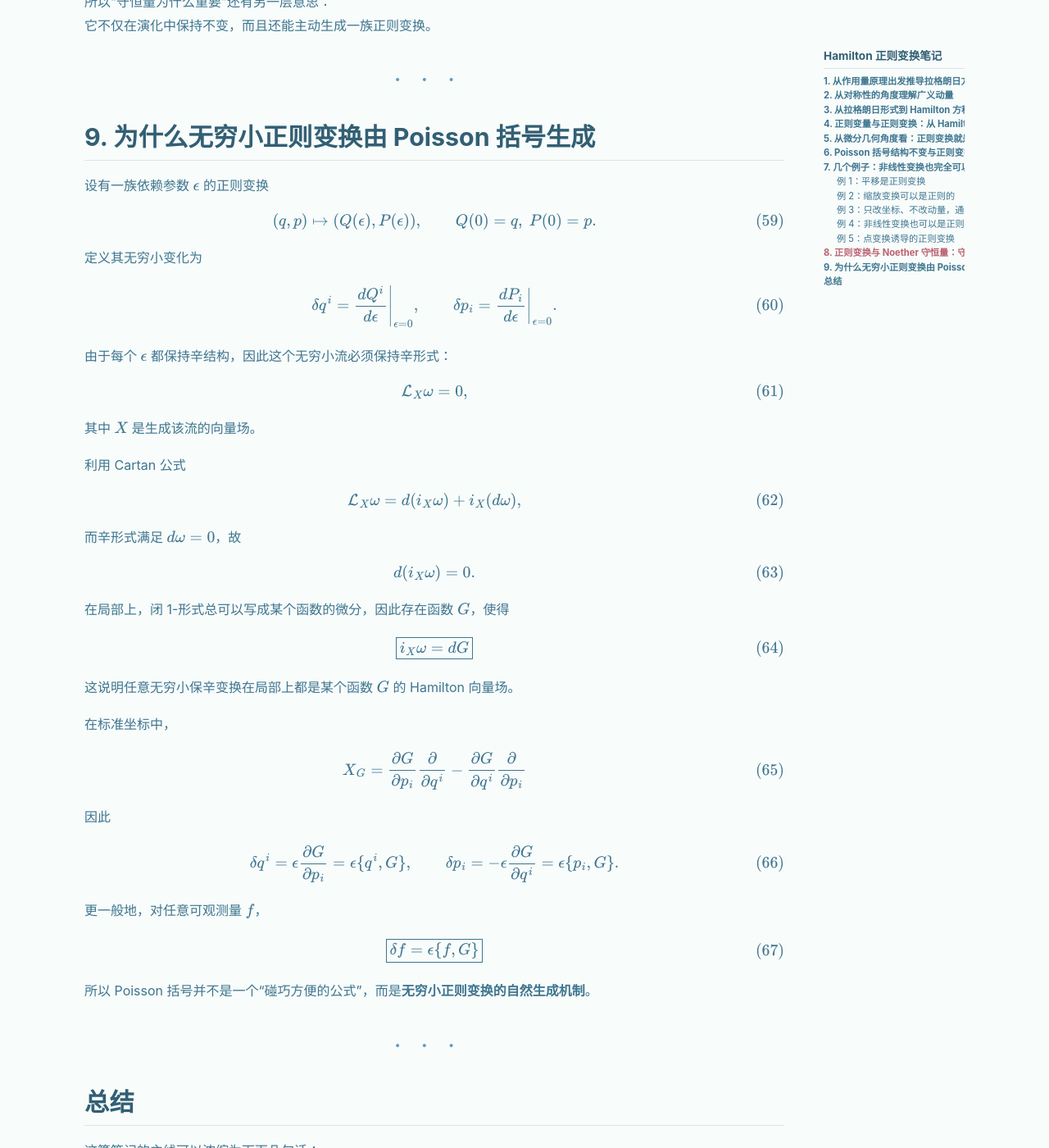
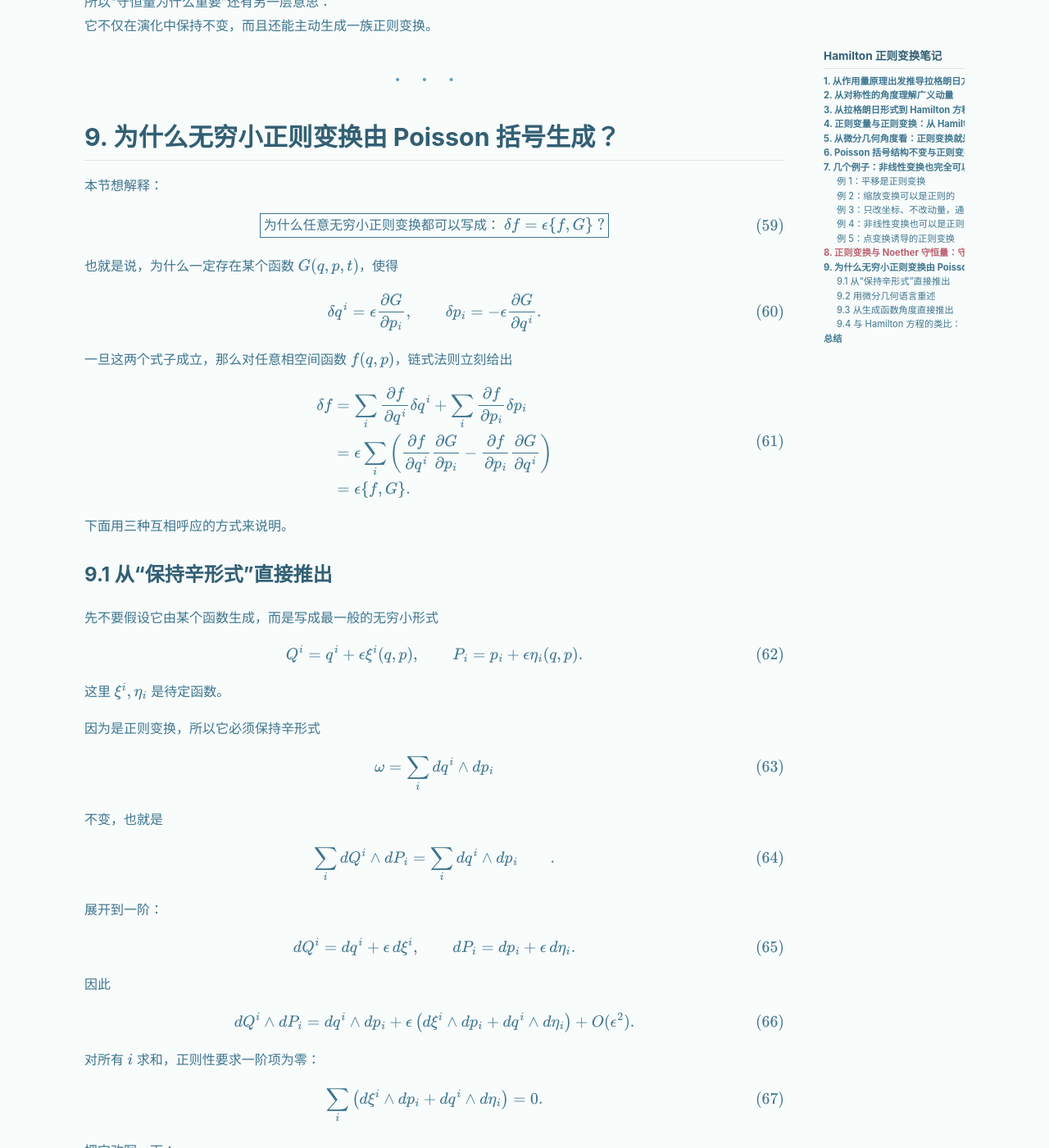
Before and after one commit to WangZW928/WangZW928.github.io, a Jekyll site: the page built from _posts/2026-03-31-Hamiltonian-Canonical-Transformation.md, in a window 1280 px wide and 1400 px high, scrolled down 10206 px. Shown: the whole window at 82% size. Built offline with Jekyll 4.4.1, drawn with Linux system fonts in a browser that asks for light colours; nearby versions of some CDN libraries; formulas are drawn with MathJax 3; some of the changed text lies outside the part shown.

Commit message:
refine the 2026-03-31-Hamiltonian-Canonical-Transformation

```diff
--- a/_posts/2026-03-31-Hamiltonian-Canonical-Transformation.md
+++ b/_posts/2026-03-31-Hamiltonian-Canonical-Transformation.md
@@ -579,31 +579,178 @@
 
 ---
 
-## 9. 为什么无穷小正则变换由 Poisson 括号生成
+## 9. 为什么无穷小正则变换由 Poisson 括号生成？
 
-设有一族依赖参数 $\epsilon$ 的正则变换
+本节想解释：
 
 $$
-(q,p)\mapsto (Q(\epsilon),P(\epsilon)),
-\qquad
-Q(0)=q,\ P(0)=p.
+\boxed{
+\text{为什么任意无穷小正则变换都可以写成： } \delta f=\epsilon\{f,G\}\ ?
+}
 $$
 
-定义其无穷小变化为
+也就是说，为什么一定存在某个函数 $G(q,p,t)$，使得
 
 $$
-\delta q^i = \left.\frac{dQ^i}{d\epsilon}\right|_{\epsilon=0},
+\delta q^i = \epsilon \frac{\partial G}{\partial p_i},
 \qquad
-\delta p_i = \left.\frac{dP_i}{d\epsilon}\right|_{\epsilon=0}.
+\delta p_i = -\epsilon \frac{\partial G}{\partial q^i}.
 $$
 
-由于每个 $\epsilon$ 都保持辛结构，因此这个无穷小流必须保持辛形式：
+一旦这两个式子成立，那么对任意相空间函数 $f(q,p)$，链式法则立刻给出
 
 $$
-\mathcal{L}_X \omega = 0,
+\begin{aligned}
+\delta f
+&=
+\sum_i \frac{\partial f}{\partial q^i}\delta q^i
++
+\sum_i \frac{\partial f}{\partial p_i}\delta p_i \\
+&=
+\epsilon \sum_i
+\left(
+\frac{\partial f}{\partial q^i}\frac{\partial G}{\partial p_i}
+-\frac{\partial f}{\partial p_i}\frac{\partial G}{\partial q^i}
+\right) \\
+&= \epsilon \{f,G\}.
+\end{aligned}
 $$
 
-其中 $X$ 是生成该流的向量场。
+
+下面用三种互相呼应的方式来说明。
+
+### 9.1 从“保持辛形式”直接推出
+
+先不要假设它由某个函数生成，而是写成最一般的无穷小形式
+
+$$
+Q^i = q^i + \epsilon \xi^i(q,p),
+\qquad
+P_i = p_i + \epsilon \eta_i(q,p).
+$$
+
+这里 $\xi^i,\eta_i$ 是待定函数。
+
+因为是正则变换，所以它必须保持辛形式
+
+$$
+\omega = \sum_i dq^i \wedge dp_i
+$$
+
+不变，也就是
+
+$$
+\sum_i dQ^i \wedge dP_i
+=\sum_i dq^i \wedge dp_i
+\qquad.
+$$
+
+展开到一阶：
+
+$$
+dQ^i = dq^i + \epsilon\, d\xi^i,
+\qquad
+dP_i = dp_i + \epsilon\, d\eta_i.
+$$
+
+因此
+
+$$
+dQ^i \wedge dP_i=
+dq^i \wedge dp_i
++
+\epsilon
+\left(
+d\xi^i \wedge dp_i
++
+dq^i \wedge d\eta_i
+\right)
++
+O(\epsilon^2).
+$$
+
+对所有 $i$ 求和，正则性要求一阶项为零：
+
+$$
+\sum_i
+\left(
+d\xi^i \wedge dp_i
++
+dq^i \wedge d\eta_i
+\right)
+=0.
+$$
+
+把它改写一下：
+
+$$
+d\left(
+\sum_i \xi^i\, dp_i - \eta_i\, dq^i
+\right)=0.
+$$
+
+所以 1-形式
+
+$$
+\alpha := \sum_i \xi^i\, dp_i - \eta_i\, dq^i
+$$
+
+是闭的。局部上闭形式就是恰当形式，因此存在某个函数 $G$，使得
+
+$$
+\boxed{
+\sum_i \xi^i\, dp_i - \eta_i\, dq^i = dG
+}
+$$
+
+比较 $dq^i$ 与 $dp_i$ 的系数，就得到
+
+$$
+\xi^i = \frac{\partial G}{\partial p_i},
+\qquad
+\eta_i = -\frac{\partial G}{\partial q^i}.
+$$
+
+于是
+
+$$
+\boxed{
+\delta q^i = \epsilon \xi^i = \epsilon \frac{\partial G}{\partial p_i},
+\qquad
+\delta p_i = \epsilon \eta_i = -\epsilon \frac{\partial G}{\partial q^i}
+}
+$$
+
+再用链式法则，就得到
+
+$$
+\boxed{
+\delta f = \epsilon \{f,G\}
+}
+$$
+
+这就是最直接的推导。
+
+### 9.2 用微分几何语言重述
+
+
+设无穷小变换对应的向量场为
+
+$$
+X=
+\sum_i
+\left(
+\xi^i \frac{\partial}{\partial q^i}
++
+\eta_i \frac{\partial}{\partial p_i}
+\right).
+$$
+
+由于每个 $\epsilon$ 都保持辛结构，因此这个无穷小流必须满足
+
+$$
+\mathcal{L}_X \omega = 0.
+$$
 
 利用 Cartan 公式
 
@@ -617,7 +764,7 @@
 d(i_X\omega)=0.
 $$
 
-在局部上，闭 1-形式总可以写成某个函数的微分，因此存在函数 $G$，使得
+所以局部上存在函数 $G$，使得
 
 $$
 \boxed{
@@ -632,18 +779,109 @@
 $$
 X_G
 = \frac{\partial G}{\partial p_i}\frac{\partial}{\partial q^i}
--\frac{\partial G}{\partial q^i}\frac{\partial}{\partial p_i}
+-\frac{\partial G}{\partial q^i}\frac{\partial}{\partial p_i}.
 $$
 
 因此
 
 $$
-\delta q^i = \epsilon \frac{\partial G}{\partial p_i} = \epsilon \{q^i,G\},
+\delta q^i = \epsilon X_G(q^i) = \epsilon \frac{\partial G}{\partial p_i},
 \qquad
-\delta p_i = -\epsilon \frac{\partial G}{\partial q^i} = \epsilon \{p_i,G\}.
+\delta p_i = \epsilon X_G(p_i) = -\epsilon \frac{\partial G}{\partial q^i}.
 $$
 
 更一般地，对任意可观测量 $f$，
+
+$$
+\boxed{
+\delta f = \epsilon X_G(f) = \epsilon \{f,G\}
+}
+$$
+
+这说明 Poisson 括号本质上就是 Hamilton 向量场作用在函数上的坐标表达。
+
+### 9.3 从生成函数角度直接推出
+
+对无穷小正则变换，最方便使用第二类生成函数：
+
+$$
+F_2(q,P,t)=
+\sum_i q^i P_i + \epsilon G(q,P,t).
+$$
+
+第一项对应恒等变换，$\epsilon G$ 表示在恒等变换附近做一个小扰动。
+
+第二类生成函数对应的正则变换公式为
+
+$$
+p_i = \frac{\partial F_2}{\partial q^i},
+\qquad
+Q^i = \frac{\partial F_2}{\partial P_i}.
+$$
+
+代入上式：
+
+$$
+p_i = P_i + \epsilon \frac{\partial G}{\partial q^i},
+\qquad
+Q^i = q^i + \epsilon \frac{\partial G}{\partial P_i}.
+$$
+
+在一阶近似下，$P_i$ 和 $p_i$ 的差本身已经是 $O(\epsilon)$，所以可以把$\frac{\partial G}{\partial P_i}$替换成$
+\frac{\partial G}{\partial p_i}.
+$
+
+于是
+
+$$
+\boxed{
+Q^i = q^i + \epsilon \frac{\partial G}{\partial p_i},
+\qquad
+P_i = p_i - \epsilon \frac{\partial G}{\partial q^i}
+}
+$$
+
+即
+
+$$
+\delta q^i = \epsilon \frac{\partial G}{\partial p_i},
+\qquad
+\delta p_i = -\epsilon \frac{\partial G}{\partial q^i}.
+$$
+
+所以从生成函数角度看，这个公式就是无穷小正则变换的一阶展开。
+
+### 9.4 与 Hamilton 方程的类比：
+
+因为它和 Hamilton 方程完全同型。
+
+Hamilton 方程是
+
+$$
+\dot q^i = \frac{\partial H}{\partial p_i} = \{q^i,H\},
+\qquad
+\dot p_i = -\frac{\partial H}{\partial q^i} = \{p_i,H\}.
+$$
+
+因此任意不显含时的函数 $f(q,p)$ 的演化为
+
+$$
+\frac{df}{dt} = \{f,H\}.
+$$
+
+这说明时间推进本身就是一个由 $H$ 生成的无穷小正则变换。在小时间 $dt$ 内，
+
+$$
+\delta f = dt\,\{f,H\}.
+$$
+
+如果不是沿“时间方向”推进，而是沿某个抽象参数 $\epsilon$ 方向推进，那么自然就写成
+
+$$
+\frac{df}{d\epsilon} = \{f,G\}.
+$$
+
+于是无穷小形式就是
 
 $$
 \boxed{
@@ -651,7 +889,14 @@
 }
 $$
 
-所以 Poisson 括号并不是一个“碰巧方便的公式”，而是**无穷小正则变换的自然生成机制**。
+在这个意义下：
+
+- $H$ 生成时间平移
+- 线动量 $p$ 生成空间平移
+- 角动量 $L_z$ 生成旋转
+- 一般的 $G$ 生成某种连续正则变换
+
+所以这条公式本质上是 Hamilton 方程从“时间演化”推广到“一般连续相空间流”的统一表达。
 
 ---
 
```
